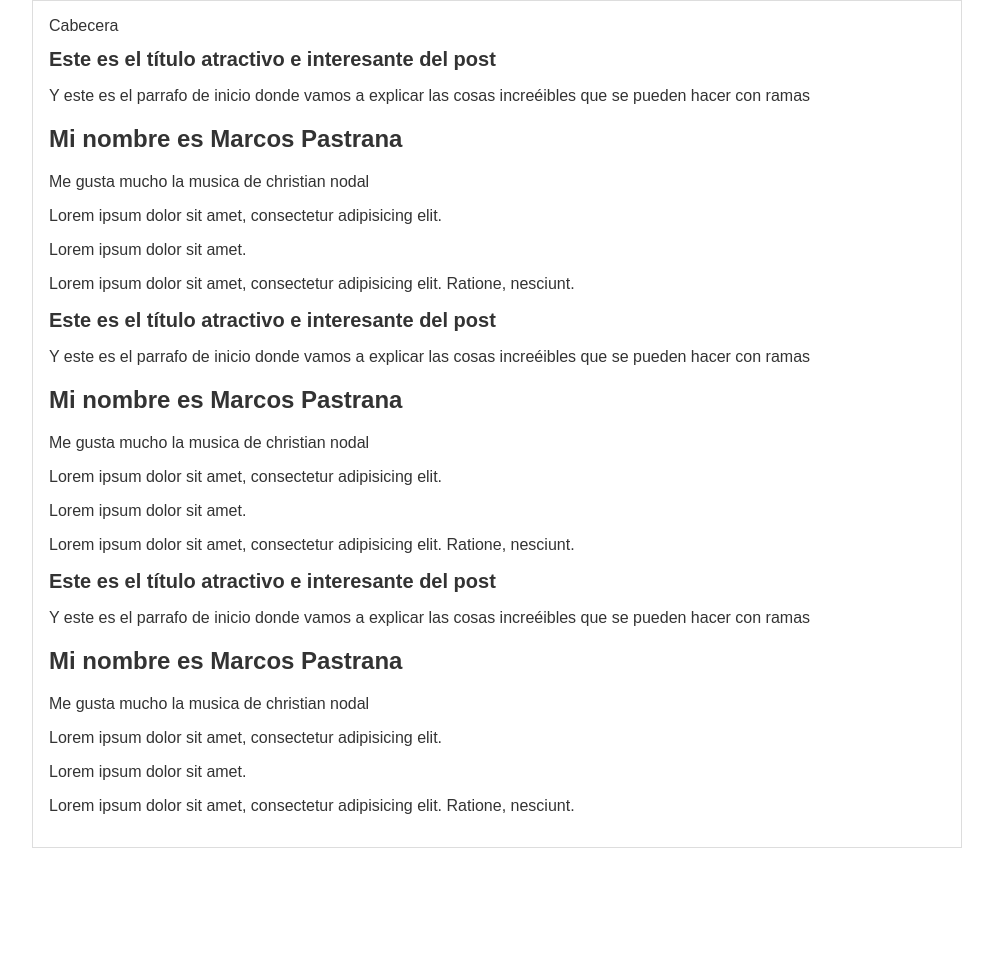
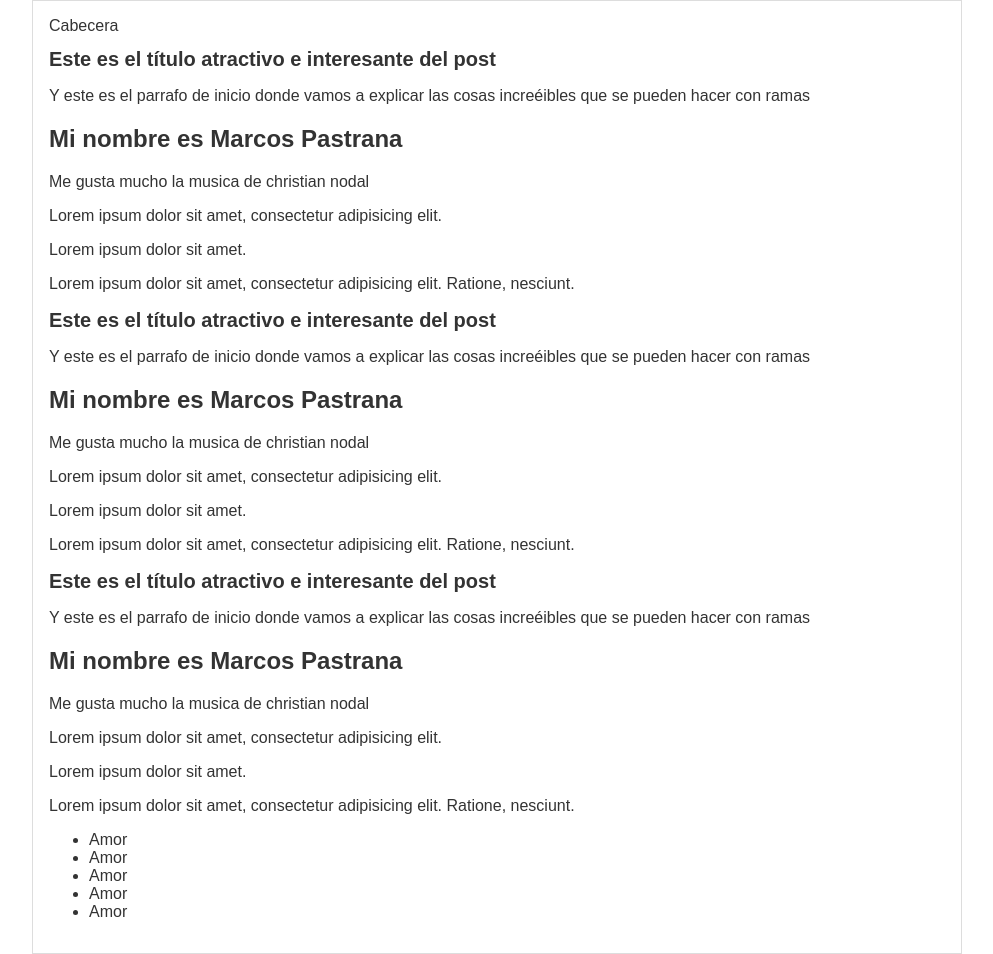
Before and after one commit to hdiazb/MiPrimerGit, a plain HTML site: page index.html in a window 1280 px wide. Shown: the whole page, without its empty margins (143-1136 px from the left). Before the commit the page ends 848 px from the top, so only its background shows below. Drawn offline with Linux system fonts and the light colour scheme.

Commit message:
Agregado Nav

```diff
--- a/index.html
+++ b/index.html
@@ -41,6 +41,17 @@
           <p>Lorem ipsum dolor sit amet.</p>
           <p>Lorem ipsum dolor sit amet, consectetur adipisicing elit. Ratione, nesciunt.</p>
       </div>
+      <footer>
+        <nav>
+          <ul>
+            <li>Amor</li>
+            <li>Amor</li>
+            <li>Amor</li>
+            <li>Amor</li>
+            <li>Amor</li>
+          </ul>
+        </nav>
+      </footer>
   </div>
 </body>
 </html>
```
